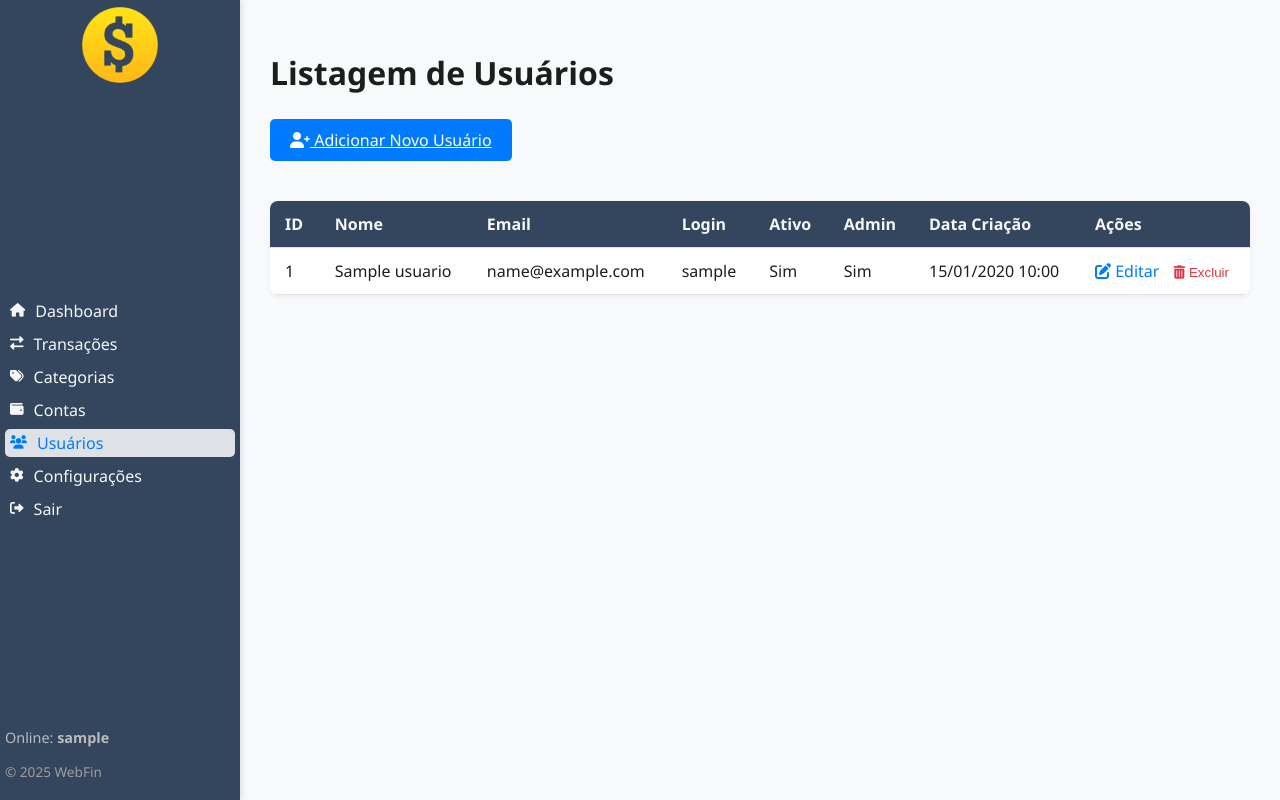
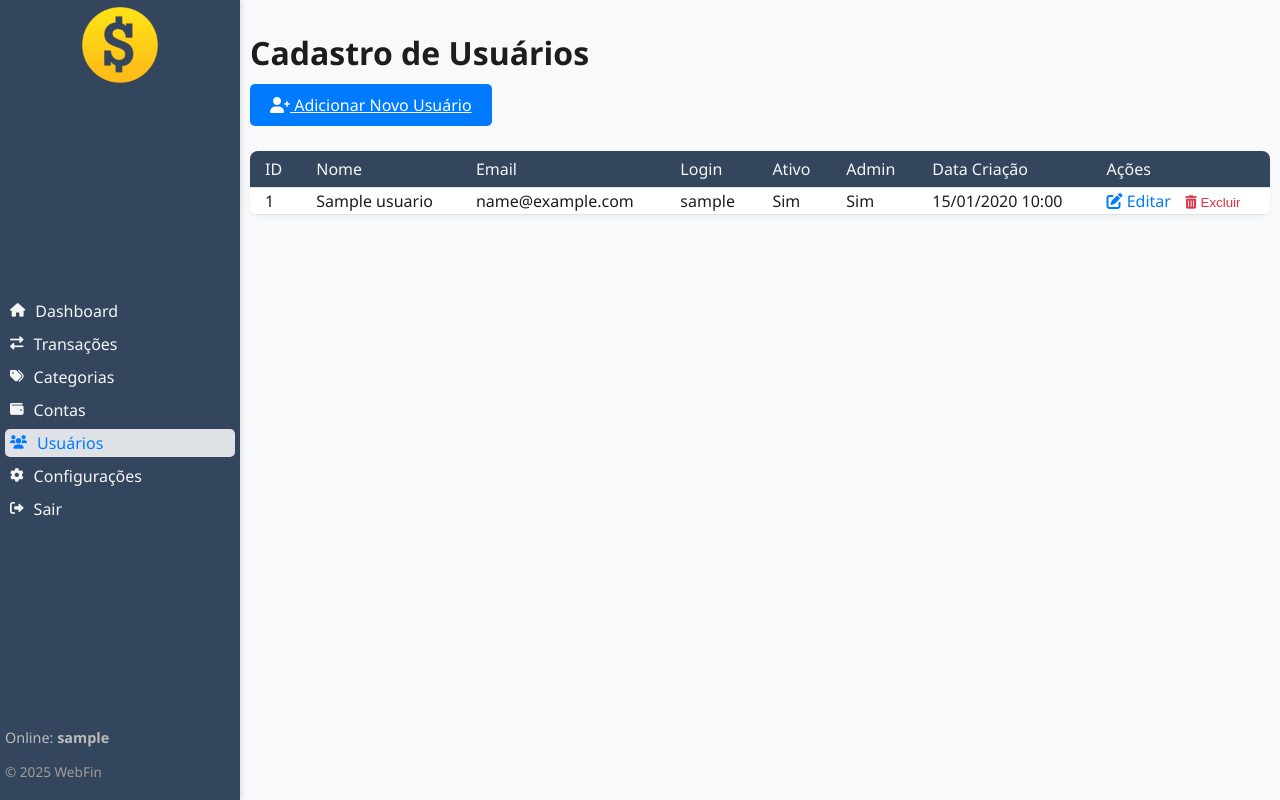
Before and after one commit to hetfieldh/web_fin, a Flask app: page /usuarios in a window 1280 px wide. Run offline with Flask 3, Linux system fonts and the light colour scheme; a user stored in the database is signed in; tables that the repository leaves empty hold one stand-in row (values such as "Sample post").

Commit message:
Primeiros ajustes visuais

```diff
--- a/app/static/css/style.css
+++ b/app/static/css/style.css
@@ -93,14 +93,14 @@ body {
 .main-content {
     flex-grow: 1;
     /* Ocupa o espaço restante */
-    padding: 30px;
+    padding: 10px;
     overflow-y: auto;
     /* Permite rolagem se o conteúdo for muito longo */
 }
 
 .main-content h1 {
     color: var(--text-primary);
-    margin-bottom: 25px;
+    margin-bottom: 10px;
     font-size: 2em;
 }
 
@@ -109,7 +109,7 @@ body {
     width: 100%;
     border-collapse: collapse;
     /* Remove espaçamento entre células */
-    margin-top: 20px;
+    margin-top: 5px;
     background-color: #FFF;
     /* Fundo branco para a tabela */
     box-shadow: 0 2px 5px rgba(0, 0, 0, 0.05);
@@ -122,7 +122,7 @@ body {
 
 .data-table th,
 .data-table td {
-    padding: 12px 15px;
+    padding: 2px 15px;
     text-align: left;
     border-bottom: 1px solid var(--border-light);
 }
@@ -130,13 +130,14 @@ body {
 .data-table th {
     background-color: var(--sidebar-bg);
     /* Cabeçalho da tabela com cor da sidebar */
+    padding: 7px 15px;
     color: var(--sidebar-text);
-    font-weight: 600;
+    font-weight: 500;
 }
 
 .data-table tbody tr:nth-child(even) {
     /* Linhas alternadas */
-    background-color: rgba(0, 0, 0, 0.02);
+    background-color: rgba(0, 0, 0, 0.06);
     /* Muito sutil para linhas pares */
 }
 
@@ -159,7 +160,7 @@ body {
 
 /* Formulários */
 .form-group {
-    margin-bottom: 15px;
+    margin-bottom: 10px;
 }
 
 .form-group label {
--- a/app/templates/base.html
+++ b/app/templates/base.html
@@ -4,7 +4,7 @@
 <head>
     <meta charset="UTF-8">
     <meta name="viewport" content="width=device-width, initial-scale=1.0">
-    <title>{% block title %}WebFin - Finanças Pessoais{% endblock %}</title>
+    <title>{% block title %}{% endblock %}</title>
     <link rel="stylesheet" href="{{ url_for('static', filename='css/style.css') }}">
     <link rel="icon" href="{{ url_for('static', filename='images/favicon.png') }}" type="image/png">
     {# Link para Font Awesome para os ícones #}
@@ -12,7 +12,6 @@
 </head>
 
 <body>
-    {# Inclui a barra lateral aqui UMA ÚNICA VEZ #}
     {% include 'includes/_sidebar.html' %}
 
     <div class="main-content">
--- a/app/templates/dashboard.html
+++ b/app/templates/dashboard.html
@@ -1,9 +1,9 @@
 {% extends 'base.html' %}
 
-{% block title %}Dashboard - WebFin{% endblock %}
+{% block title %}WebFin - Home{% endblock %}
 
 {% block content %}
-    <h1>Bem-vindo ao Dashboard, {{ current_user.nome }}!</h1>
+    <h1>Bem-vindo, {{ current_user.nome }}!</h1>
     <p>Esta é a sua página principal de finanças pessoais.</p>
     <p>Aqui você verá resumos, gráficos e outras informações importantes.</p>
 
--- a/app/templates/includes/_sidebar.html
+++ b/app/templates/includes/_sidebar.html
@@ -1,11 +1,9 @@
-{# app/templates/includes/_sidebar.html #}
 <div class="sidebar">
     <div class="logo">
         <img src="{{ url_for('static', filename='images/logo.png') }}" alt="WebFin Logo">
     </div>
     <nav>
         <ul>
-            {# Dashboard Link #}
             <li>
                 <a href="{{ url_for('usuario_bp.dashboard') }}"
                     class="{% if request.endpoint == 'usuario_bp.dashboard' %}active{% endif %}">
@@ -13,7 +11,6 @@
                 </a>
             </li>
 
-            {# Transações Link (futuro) #}
             <li>
                 <a href="#" {# Mude para {{ url_for('transacao_bp.list_transactions') }} quando criar #}
                     class="{% if request.endpoint == 'transacao_bp.list_transactions' %}active{% endif %}">
@@ -21,7 +18,6 @@
                 </a>
             </li>
 
-            {# Categorias Link (futuro) #}
             <li>
                 <a href="#" {# Mude para {{ url_for('categoria_bp.list_categories') }} quando criar #}
                     class="{% if request.endpoint == 'categoria_bp.list_categories' %}active{% endif %}">
@@ -29,7 +25,6 @@
                 </a>
             </li>
 
-            {# Contas Link (futuro) #}
             <li>
                 <a href="#" {# Mude para {{ url_for('conta_bp.list_accounts') }} quando criar #}
                     class="{% if request.endpoint == 'conta_bp.list_accounts' %}active{% endif %}">
@@ -37,7 +32,6 @@
                 </a>
             </li>
 
-            {# Usuários Link (Apenas para administradores) #}
             {% if current_user.is_authenticated and current_user.is_admin %}
             <li>
                 <a href="{{ url_for('usuario_bp.list_users') }}"
@@ -47,7 +41,6 @@
             </li>
             {% endif %}
 
-            {# Configurações Link (futuro) #}
             <li>
                 <a href="#" {# Mude para {{ url_for('configuracoes_bp.settings') }} quando criar #}
                     class="{% if request.endpoint == 'configuracoes_bp.settings' %}active{% endif %}">
@@ -55,7 +48,6 @@
                 </a>
             </li>
 
-            {# Sair Link #}
             <li>
                 <a href="{{ url_for('usuario_bp.logout') }}"
                     class="{% if request.endpoint == 'usuario_bp.logout' %}active{% endif %}">
--- a/app/templates/login.html
+++ b/app/templates/login.html
@@ -4,7 +4,7 @@
 <head>
     <meta charset="UTF-8">
     <meta name="viewport" content="width=device-width, initial-scale=1.0">
-    <title>Login - WebFin</title>
+    <title>WebFin - Login</title>
     <link rel="stylesheet" href="{{ url_for('static', filename='css/style.css') }}">
     <link rel="icon" href="{{ url_for('static', filename='images/favicon.png') }}" type="image/png">
     <link rel="stylesheet" href="https://cdnjs.cloudflare.com/ajax/libs/font-awesome/6.0.0-beta3/css/all.min.css">
@@ -16,13 +16,11 @@
             align-items: center;
             min-height: 100vh;
             background-color: var(--bg-primary);
-            /* Garante que o fundo seja o mesmo do app */
         }
 
         .login-container {
             max-width: 400px;
             width: 100%;
-            /* Para responsividade */
             padding: 30px;
             background-color: #FFF;
             border-radius: 8px;
--- a/app/templates/usuarios/add.html
+++ b/app/templates/usuarios/add.html
@@ -1,6 +1,6 @@
 {% extends 'base.html' %}
 
-{% block title %}Adicionar Usuário - WebFin{% endblock %}
+{% block title %}WebFin - Usuários{% endblock %}
 
 {% block content %}
 <h1>Adicionar Novo Usuário</h1>
@@ -37,7 +37,6 @@
         <label for="senha">Senha:</label>
         <input type="password" id="senha" name="senha" required>
     </div>
-    {# Removed: Perfil selection field #}
     <div class="form-group" style="display: flex; align-items: center;">
         <input type="checkbox" id="is_active" name="is_active" checked style="margin-right: 8px;">
         <label for="is_active" style="margin-bottom: 0;">Ativo</label>
--- a/app/templates/usuarios/edit.html
+++ b/app/templates/usuarios/edit.html
@@ -1,6 +1,6 @@
 {% extends 'base.html' %}
 
-{% block title %}Editar Usuário - WebFin{% endblock %}
+{% block title %}WebFin - Usuários{% endblock %}
 
 {% block content %}
 <h1>Editar Usuário: {{ user.nome }}</h1>
@@ -37,7 +37,6 @@
         <label for="senha">Nova Senha (deixe em branco para não alterar):</label>
         <input type="password" id="senha" name="senha">
     </div>
-    {# Removed: Perfil selection field #}
     <div class="form-group" style="display: flex; align-items: center;">
         <input type="checkbox" id="is_active" name="is_active" {% if user.is_active %}checked{% endif %}
             style="margin-right: 8px;">
--- a/app/templates/usuarios/list.html
+++ b/app/templates/usuarios/list.html
@@ -1,9 +1,9 @@
 {% extends 'base.html' %}
 
-{% block title %}Listagem de Usuários - WebFin{% endblock %}
+{% block title %}WebFin - Usuários{% endblock %}
 
 {% block content %}
-<h1>Listagem de Usuários</h1>
+<h1>Cadastro de Usuários</h1>
 
 <a href="{{ url_for('usuario_bp.add_user') }}" class="btn-primary"
     style="margin-bottom: 20px; display: inline-block;"><i class="fas fa-user-plus"></i> Adicionar Novo Usuário</a>
@@ -50,11 +50,8 @@
             <td class="action-buttons">
                 <a href="{{ url_for('usuario_bp.edit_user', user_id=user.id) }}"><i class="fas fa-edit"></i> Editar</a>
 
-                {# Formulário para Excluir Usuário #}
                 <form action="{{ url_for('usuario_bp.delete_user', user_id=user.id) }}" method="POST"
                     style="display:inline;">
-                    {# Flask tem proteção CSRF embutida para sessões, mas se usar WTForms seria melhor usar um campo
-                    hidden de CSRF aqui #}
                     <button type="submit"
                         onclick="return confirm('Tem certeza que deseja excluir este usuário? Esta ação é irreversível!');"
                         style="background: none; border: none; padding: 0; cursor: pointer; color: #DC3545;"><i
--- a/config.py
+++ b/config.py
@@ -10,6 +10,3 @@ class Config:
     REMEMBER_COOKIE_SECURE = True # Apenas envia o cookie via HTTPS
     REMEMBER_COOKIE_HTTPONLY = True # Impede acesso via JavaScript
     REMEMBER_COOKIE_SAMESITE = 'Lax' # Proteção CSRF
-
-    # Outras configurações (pode adicionar mais conforme a necessidade)
-    DEBUG = True # Mude para False em produção
```
